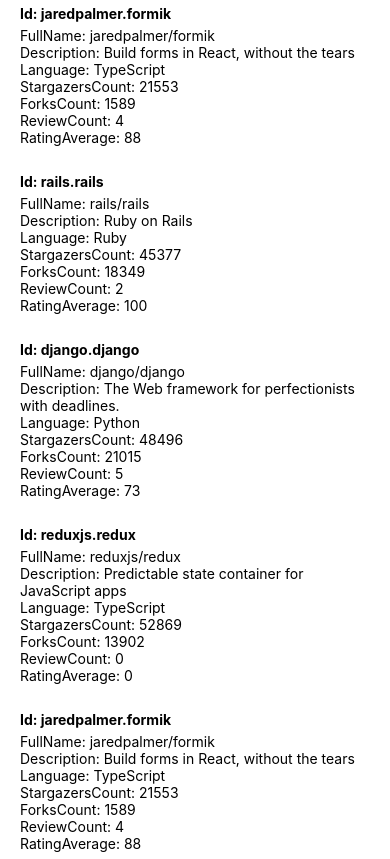
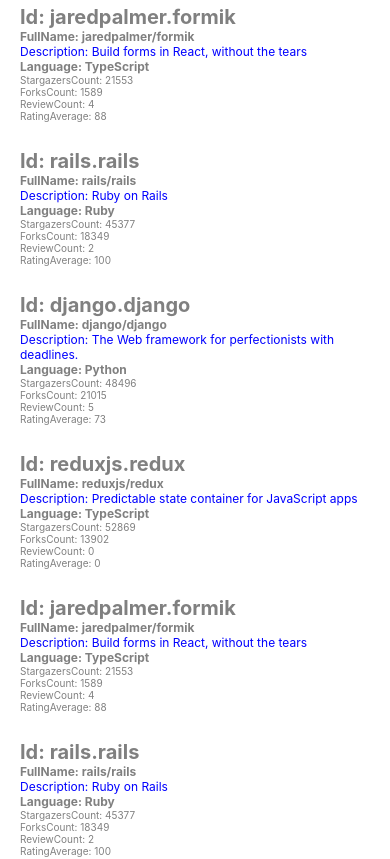
Before and after one commit to Edel-blk/rate-repository-app, a React Native app: screen / in a window 390 px wide. Shown: the top 859 px of the page. Built offline with nearby package versions, Linux system fonts and the light colour scheme.

Commit message:
Componente reutilizable Text

```diff
--- a/src/components/RepositoryItem.jsx
+++ b/src/components/RepositoryItem.jsx
@@ -1,19 +1,27 @@
 import React from 'react';
-import { View, Text } from 'react-native';
+import { View, Text, StyleSheet } from 'react-native';
+import TextStyled from './TextStyled';
 
+const styles = StyleSheet.create({
+	container: {
+		padding: 20,
+		paddingBottom: 5,
+		paddingTop: 5
+	},
+})
 const RepositoryItem = (props) => (
     <View
         key={props.id}
-        style={{ padding: 20, paddingBottom: 5, paddingTop: 5 }}
+        style={styles.container}
     >
-        <Text style={{ fontWeight: 'bold', marginBottom: 5 }}>Id: {props.id}</Text>
-        <Text>FullName: {props.fullName}</Text>
-        <Text>Description: {props.description}</Text>
-        <Text>Language: {props.language}</Text>
-        <Text>StargazersCount: {props.stargazersCount}</Text>
-        <Text>ForksCount: {props.forksCount}</Text>
-        <Text>ReviewCount: {props.reviewCount}</Text>
-        <Text>RatingAverage: {props.ratingAverage}</Text>
+        <TextStyled big bold>Id: {props.id}</TextStyled>
+        <TextStyled bold>FullName: {props.fullName}</TextStyled>
+        <TextStyled blue>Description: {props.description}</TextStyled>
+        <TextStyled bold>Language: {props.language}</TextStyled>
+        <TextStyled small>StargazersCount: {props.stargazersCount}</TextStyled>
+        <TextStyled small>ForksCount: {props.forksCount}</TextStyled>
+        <TextStyled small>ReviewCount: {props.reviewCount}</TextStyled>
+        <TextStyled small>RatingAverage: {props.ratingAverage}</TextStyled>
     </View>
 );
 
--- /dev/null
+++ b/src/components/TextStyled.jsx
@@ -0,0 +1,37 @@
+import React from 'react';
+import { Text, StyleSheet } from 'react-native';
+
+const styles = StyleSheet.create({
+	text:{
+		fontSize: 12,
+		color: 'grey',
+	},
+	bold: {
+		fontWeight: 'bold',
+	},
+	blue: {
+		color: 'blue',
+	},
+	big: {
+		fontSize: 20,
+	},
+	small: {
+		fontSize: 10
+	}
+});
+
+export default function TextStyled ({blue, bold, children, big, small}) {
+	const textStyles = [
+		styles.text,
+		blue && styles.blue,
+		big && styles.big,
+		small && styles.small,
+		bold && styles.bold
+	]
+
+	return (
+		<Text style={textStyles}>
+			{children}
+		</Text>
+	)
+}
```
